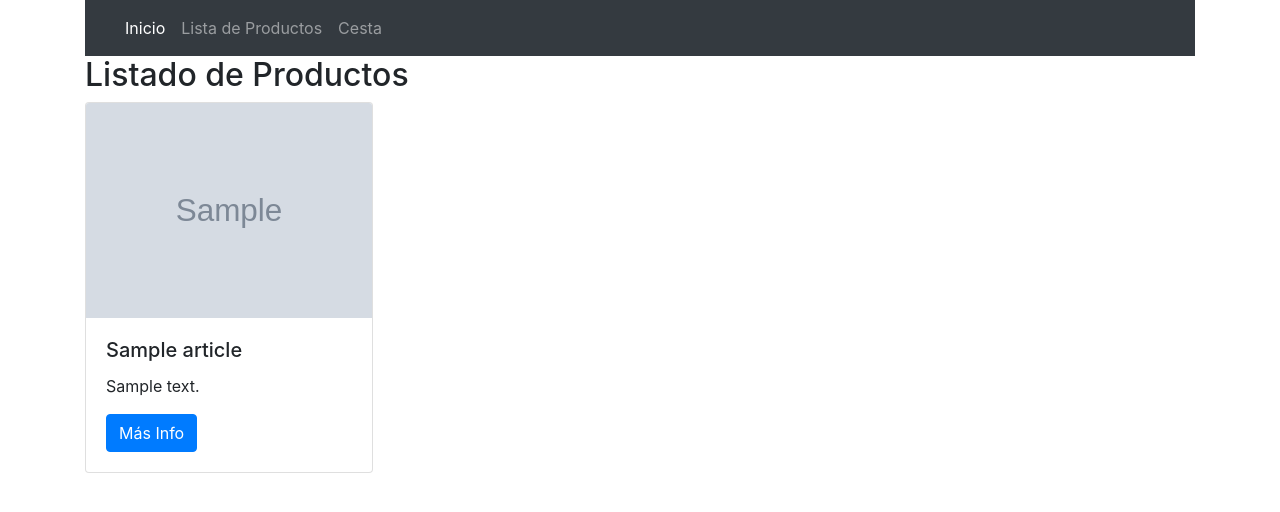
After one commit to RobertoCarloooos/Tienda-0nline, a Symfony app: template templates/articles/articleList.html.twig in a window 1280 px wide. The commit adds this page. Shown: the top 512 px of the page. Run offline with Twig, Linux system fonts and the light colour scheme; the template is opened without the code that fills it: most values are stand-ins (such as "Sample title", 1, 10 or a date in 2020); grey boxes marked "Sample" are stand-in pictures; some libraries are stand-ins or nearby versions.

Commit message:
ruta para la lista de productos completada

```diff
--- /dev/null
+++ b/templates/articles/articleBase.html.twig
@@ -0,0 +1,30 @@
+<!DOCTYPE html>
+<html>
+    <head>
+        <meta charset="UTF-8">
+        <link rel="stylesheet" href="https://stackpath.bootstrapcdn.com/bootstrap/4.5.2/css/bootstrap.min.css" integrity="sha384-JcKb8q3iqJ61gNV9KGb8thSsNjpSL0n8PARn9HuZOnIxN0hoP+VmmDGMN5t9UJ0Z" crossorigin="anonymous">
+        <title>{% block title %}Welcome!{% endblock %}</title>
+        {% block stylesheets %}{% endblock %}
+    </head>
+    <body>
+        <div class="container">
+            <nav class="navbar navbar-expand-lg navbar-dark bg-dark">
+                <a class="navbar-brand" href="#"><img height="35px" src="{# LOGO #}"></a>
+                <button class="navbar-toggler" type="button" data-toggle="collapse" data-target="#navbarNavAltMarkup" aria-controls="navbarNavAltMarkup" aria-expanded="false" aria-label="Toggle navigation">
+                    <span class="navbar-toggler-icon"></span>
+                </button>
+                <div class="collapse navbar-collapse" id="navbarNavAltMarkup">
+                    <div class="navbar-nav">
+                        <a class="nav-link active" href="#">Inicio <span class="sr-only">(current)</span></a>
+                        <a class="nav-link" href="#">Lista de Productos</a>
+                        <a class="nav-link" href="#">Cesta</a>
+                    </div>
+                </div>
+            </nav>
+
+            {% block contenido %}
+
+             {% endblock %}
+        </div>
+    </body>
+</html>
--- /dev/null
+++ b/templates/articles/articleList.html.twig
@@ -0,0 +1,20 @@
+{% extends "articles/articleBase.html.twig" %}
+
+
+{% block contenido %}
+<h2>Listado de Productos </h2>
+    <div class="row row-cols-1 row-cols-md-2">
+        {% for article in articles %}
+            <div class="col mb-4">
+                <div class="card" style="width: 18rem;">
+                    <img src="{{ article.image }}" class="card-img-top">
+                    <div class="card-body">
+                        <h5 class="card-title">{{ article.name }}</h5>
+                        <p class="card-text">{{ article.description }}</p>
+                        <a href="#" class="btn btn-primary">Más Info</a>
+                    </div>
+                </div>
+            </div>
+        {% endfor %}
+    </div>
+{% endblock %}
```
Also changed, not shown: src/Controller/TiendaController.php (+41 -3 lines), templates/articles/article.html.twig (+4 -27 lines).
